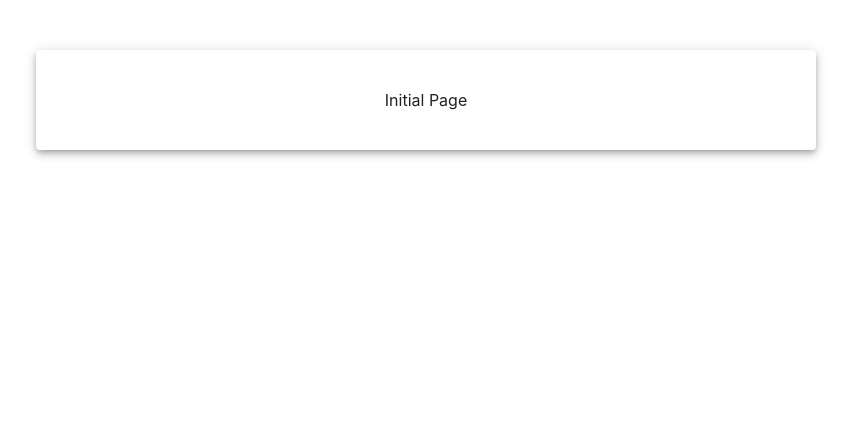
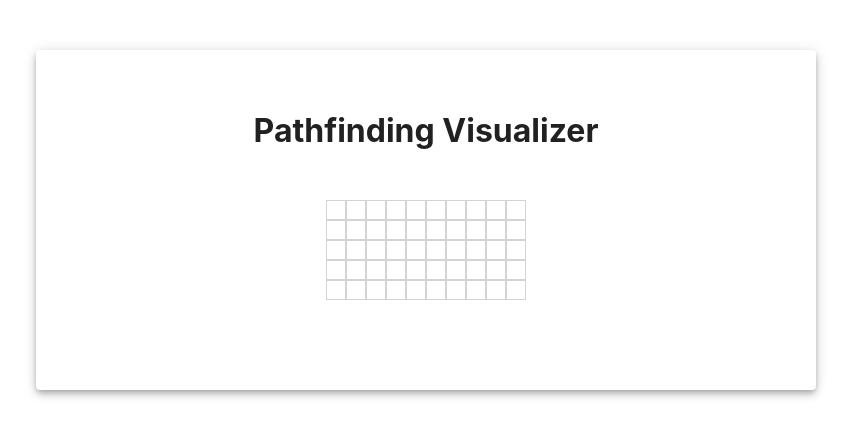
Before and after one commit to kenfj/pathfinding-visualizer-react, a React (Create React App) app: page / in a window 1280 px wide. Shown: the top 436 px of the page, without its empty margins (214-1065 px from the left). Built offline with nearby package versions, Linux system fonts and the light colour scheme.

Commit message:
add PathfindingVisualizer Node and grid refs

```diff
--- a/src/App.tsx
+++ b/src/App.tsx
@@ -1,5 +1,6 @@
 import { makeStyles, Paper } from '@material-ui/core';
 import React from 'react';
+import PathfindingVisualizer from './components/PathfindingVisualizer';
 
 const useStyles = makeStyles((theme) => ({
   paper: {
@@ -16,7 +17,8 @@ function App() {
 
   return (
     <Paper elevation={5} className={classes.paper}>
-      Initial Page
+      <h1>Pathfinding Visualizer</h1>
+      <PathfindingVisualizer nRows={5} nCols={10} />
     </Paper>
   );
 }
--- /dev/null
+++ b/src/components/Node.tsx
@@ -0,0 +1,30 @@
+import { makeStyles, Theme } from '@material-ui/core';
+import React, { RefObject } from 'react';
+
+const useStyles = makeStyles<Theme, Props>((theme) => ({
+  item: props => ({
+    border: "1px solid lightgray",
+    gridRow: `${props.i + 1}`,
+    gridCol: `${props.j + 1}`,
+  }),
+}));
+
+type Props = {
+  i: number
+  j: number
+  nodeRef: RefObject<HTMLDivElement>
+}
+
+function Node(props: Props) {
+  const classes = useStyles(props);
+
+  return (
+    <div
+      className={classes.item}
+      ref={props.nodeRef}
+      title={`${props.i}, ${props.j}`}
+    />
+  )
+}
+
+export default Node
--- /dev/null
+++ b/src/components/PathfindingVisualizer.tsx
@@ -0,0 +1,48 @@
+import { makeStyles, Theme } from '@material-ui/core';
+import React, { createRef, RefObject, useState } from 'react';
+import Node from './Node';
+
+const useStyles = makeStyles<Theme, Props>((theme) => ({
+  container: props => ({
+    display: 'grid',
+    gridTemplateRows: `repeat(${props.nRows}, 20px)`,
+    gridTemplateColumns: `repeat(${props.nCols}, 20px)`,
+    justifyContent: 'center',
+    margin: '50px auto',
+  }),
+}));
+
+type Props = {
+  nRows: number
+  nCols: number
+}
+
+function PathfindingVisualizer(props: Props) {
+  const classes = useStyles(props);
+
+  const refs =
+    Array.from({ length: props.nRows }, _ =>
+      Array.from({ length: props.nCols }, _ =>
+        createRef<HTMLDivElement>()
+      )
+    )
+  const [grid] = useState<RefObject<HTMLDivElement>[][]>(refs);
+
+  return (
+    <div className={classes.container}>
+      {
+        grid.map((row, i) =>
+          row.map((node, j) =>
+            <Node
+              i={i} j={j}
+              key={`node-${i}-${j}`}
+              nodeRef={node}
+            />
+          )
+        )
+      }
+    </div>
+  )
+}
+
+export default PathfindingVisualizer
```
Also changed, not shown: 1 other file (tests, documents, lock files or other folders).
